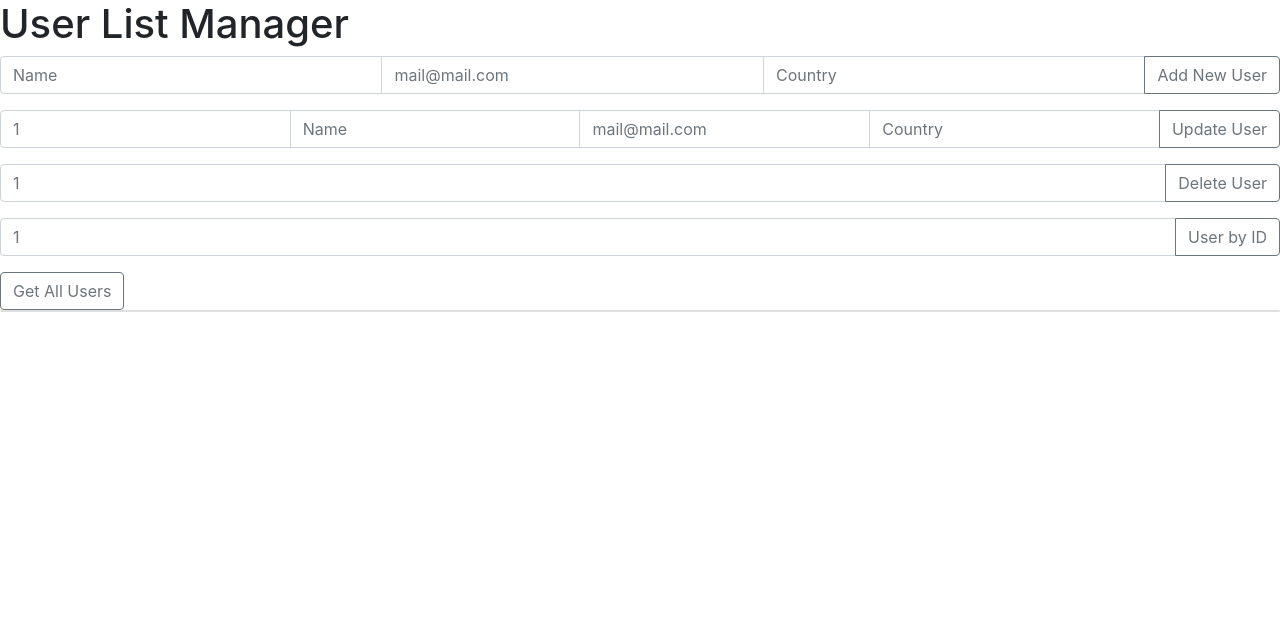
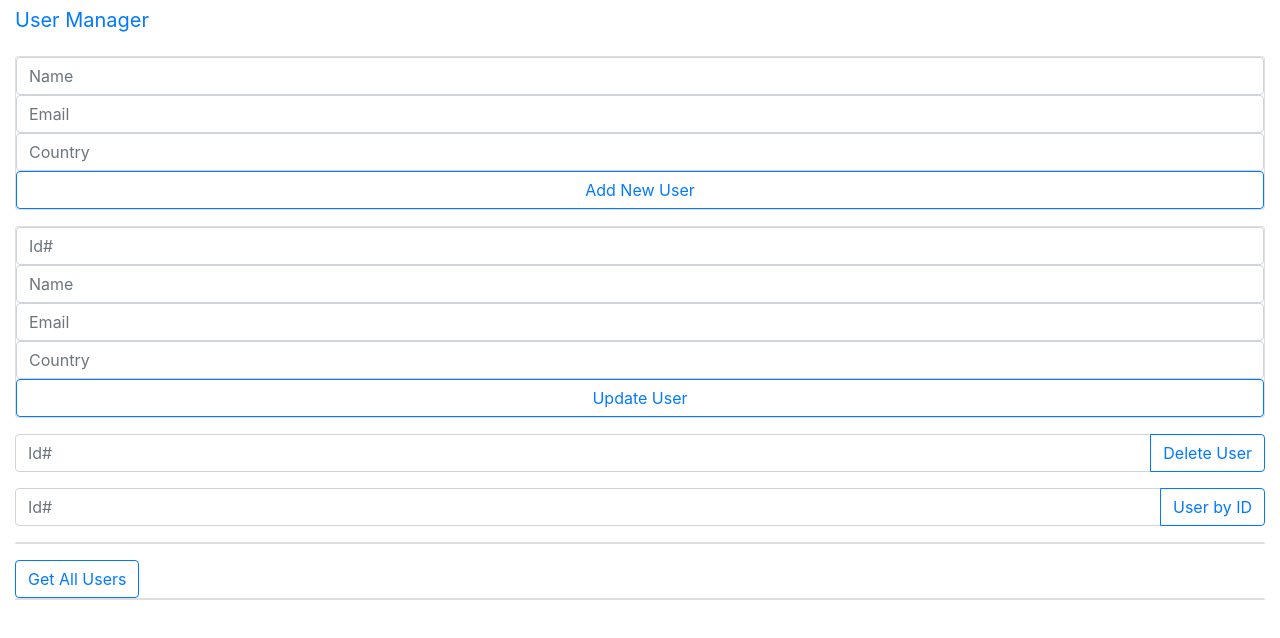
Before and after one commit to alexbryw/express-rest-api, a website: page public/index.html in a window 1280 px wide. Drawn offline with nearby package versions, Linux system fonts and the light colour scheme.

Commit message:
Changed inputs from row to columns and show a single user.
Also removed console.log in script.js

```diff
--- a/public/index.html
+++ b/public/index.html
@@ -9,42 +9,58 @@
     <title>Document</title>
 </head>
 <body>
-    <h1>User List Manager</h1>
-    <div class="outerContainer">
-        <div class="newUserContainer input-group mb-3">
-            <input class="form-control" type="text" name="name" id="newUserNameIn" placeholder="Name">
-            <input class="form-control" type="email" name="email" id="newUserMailIn" placeholder="mail@mail.com">
-            <input class="form-control" type="text" name="country" id="newUserCountryIn" placeholder="Country">
-            <div class="input-group-append">
-                <button class="newUserBtn btn btn-outline-secondary" type="button">Add New User</button>
+    <div class="outerContainer col">
+        <div class="navbar-header">
+            <a class="navbar-brand" href="/">User Manager</a>
+        </div>
+        <nav class="navbar navbar-default">
+        </nav>
+        <div class="newUserContainer card mb-3">
+            <div class="input-group">
+                <input class="form-control" type="text" name="name" id="newUserNameIn" placeholder="Name">
             </div>
+            <div class="input-group">
+                <input class="form-control" type="email" name="email" id="newUserMailIn" placeholder="Email">
+            </div>
+            <div class="input-group">
+                <input class="form-control" type="text" name="country" id="newUserCountryIn" placeholder="Country">
+            </div>
+            <button class="newUserBtn btn btn-outline-primary" type="button">Add New User</button>
         </div>
 
-        <div class="updateUserContainer input-group mb-3">
-            <input class="form-control" type="number" name="userid" id="updateIdIn" placeholder="1">
-            <input class="form-control" type="text" name="name" id="updateNameIn" placeholder="Name">
-            <input class="form-control" type="email" name="email" id="updateMailIn" placeholder="mail@mail.com">
-            <input class="form-control" type="text" name="country" id="updateCountryIn" placeholder="Country">
-            <div class="input-group-append">
-                <button class="updateUserBtn btn btn-outline-secondary" type="button">Update User</button>
+        <div class="updateUserContainer card mb-3">
+            <div class="input-group">
+                <input class="form-control" type="number" name="userid" id="updateIdIn" placeholder="Id#">
             </div>
+            <div class="input-group">
+                <input class="form-control" type="text" name="name" id="updateNameIn" placeholder="Name">
+            </div>
+            <div class="input-group">
+                <input class="form-control" type="email" name="email" id="updateMailIn" placeholder="Email">
+            </div>
+            <div class="input-group">
+                <input class="form-control" type="text" name="country" id="updateCountryIn" placeholder="Country">
+            </div>
+            <button class="updateUserBtn btn btn-outline-primary" type="button">Update User</button>
         </div>
 
         <div class="deleteUserContainer input-group mb-3">
-            <input class="form-control" type="number" name="userid" id="deleteUserIn" placeholder="1">
+            <input class="form-control" type="number" name="userid" id="deleteUserIn" placeholder="Id#">
             <div class="input-group-append">
-                <button class="deleteUserBtn btn btn-outline-secondary" type="button">Delete User</button>
+                <button class="deleteUserBtn btn btn-outline-primary" type="button">Delete User</button>
             </div>
         </div>
 
         <div class="userByIdContainer input-group mb-3">
-            <input class="form-control" type="number" name="userid" id="getUserIdIn" placeholder="1">
+            <input class="form-control" type="number" name="userid" id="getUserIdIn" placeholder="Id#">
             <div class="input-group-append">
-                <button class="userByIdBtn btn btn-outline-secondary" type="button">User by ID</button>
+                <button class="userByIdBtn btn btn-outline-primary" type="button">User by ID</button>
             </div>
         </div>
+        <div class="oneUserContainer card mb-3">
+        </div>
 
-        <button class="userListBtn btn btn-outline-secondary">Get All Users</button>
+        <button class="userListBtn btn btn-outline-primary" type="button">Get All Users</button>
 
         <div class="userListContainer card">
         </div>
--- a/public/script.js
+++ b/public/script.js
@@ -11,7 +11,6 @@ function addEventListeners(){
     updateUserBtn.addEventListener("click", updateUser)
     deleteUserBtn.addEventListener("click", deleteUser)
     userByIdBtn.addEventListener("click", getUserById)
-    console.log("add events running..")
 }
 
 async function getUserList(event){
@@ -31,12 +30,12 @@ function showUserList(userList){
     userListContainer.innerHTML = ""
     let ulEl = document.createElement("ul")
     ulEl.classList.add("list-group")
-    console.log(userList)
     if(userList.length){
         for (const user of userList) {
             let liEl = document.createElement("li")
             liEl.classList.add("list-group-item")
-            liEl.innerText = user.name + " " + user.email + " " + user.id + " " + user.country
+            liEl.innerHTML =
+            "Name: " + user.name + "<br>" + "Email: " + user.email + "<br>" + "id: " + user.id + "<br>" + "Country: " + user.country
             ulEl.appendChild(liEl)
         }
         userListContainer.append(ulEl)
@@ -49,14 +48,12 @@ async function addNewUser(){
     const newUserCountryInEl = document.getElementById("newUserCountryIn")
 
     const url ="/api/users"
-    console.log("add new user..")
     const newUser = {
         name: newUserNameInEl.value,
         email: newUserMailInEl.value,
         country: newUserCountryInEl.value
     }
     const dataBack = await sendToAPI(url ,"post", newUser)
-    console.log(dataBack)
 }
 
 async function updateUser(){
@@ -66,16 +63,12 @@ async function updateUser(){
     const updateCountryInEl = document.getElementById("updateCountryIn")
     if(updateIdInEl.value && updateNameInEl.value && updateMailInEl.value){
         const url = "/api/users/" + updateIdInEl.value
-        console.log(url)
         const updatedUser = {
             name: updateNameInEl.value,
             email: updateMailInEl.value,
             country: updateCountryInEl.value
         }
         const dataBack = await sendToAPI(url, "put", updatedUser)
-        console.log(dataBack)
-    } else {
-        console.log("no input values.")
     }
 
 }
@@ -85,20 +78,26 @@ async function deleteUser(){
     if(deleteUserInEl.value){
         const url = "/api/users/" + deleteUserInEl.value
         const dataBack = await sendToAPI(url, "delete")
-        console.log(dataBack)
-    } else {
-        console.log("no input value, enter a number.")
     }
 }
 
 async function getUserById(){
     const getUserIdInEl = document.getElementById("getUserIdIn")
+    const oneUserContainerEl = document.querySelector(".oneUserContainer")
+    oneUserContainerEl.innerHTML = ""
+    let ulEl = document.createElement("ul")
+    ulEl.classList.add("list-group")
     if(getUserIdInEl.value){
         const url = "/api/users/" + getUserIdInEl.value
-        const dataBack = await sendToAPI(url, "get")
-        console.log(dataBack)
-    } else{
-        console.log("no input value, enter a number.")
+        const user = await sendToAPI(url, "get")
+        if(user.name){
+            let liEl = document.createElement("li")
+            liEl.classList.add("list-group-item")
+            liEl.innerHTML =
+            "Name: " + user.name + "<br>" + "Email: " + user.email + "<br>" + "id: " + user.id + "<br>" + "Country: " + user.country
+            ulEl.appendChild(liEl)
+            oneUserContainerEl.append(ulEl)
+        }
     }
 }
 
@@ -110,11 +109,7 @@ async function sendToAPI(url, method, sendData){
         },
         body: JSON.stringify(sendData)
     })
-    const data2 = await response.json()
-    console.log(data2)
-    // if(data2.msg){
-    //     alert(data2.msg)
-    // }
-    return data2
+    const data = await response.json()
+    return data
 
 }
```
